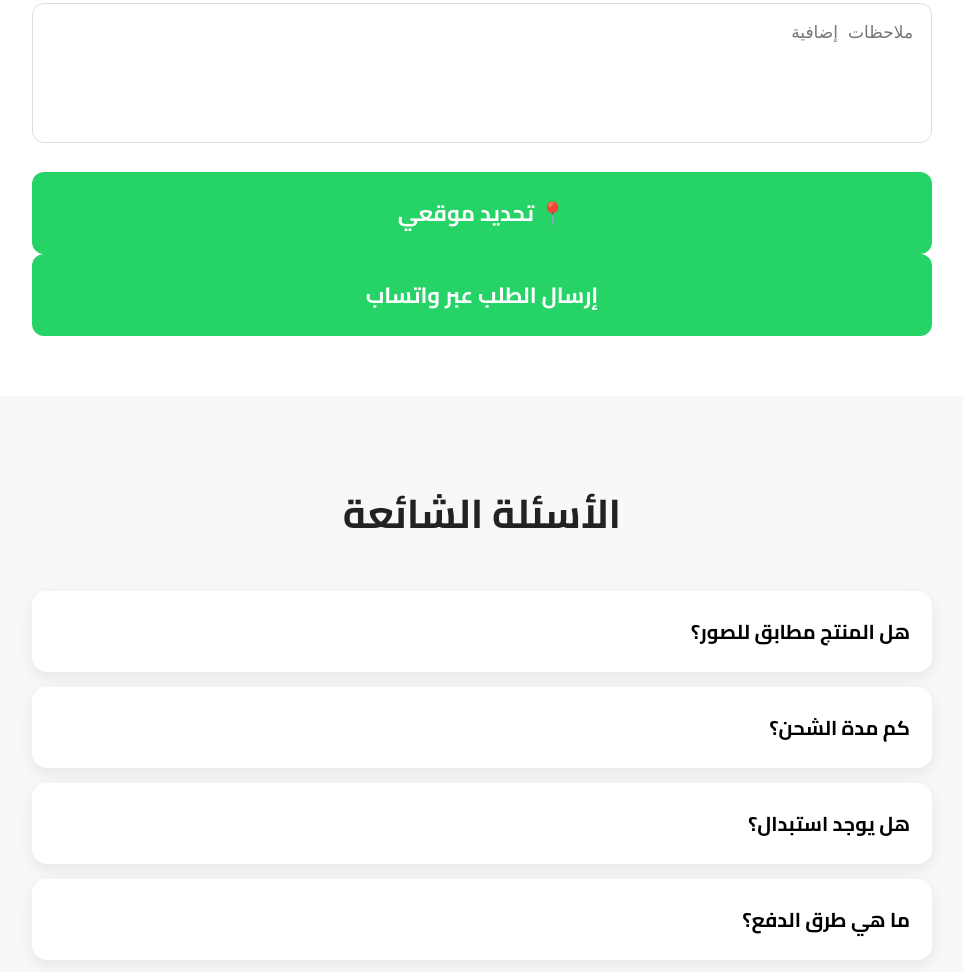
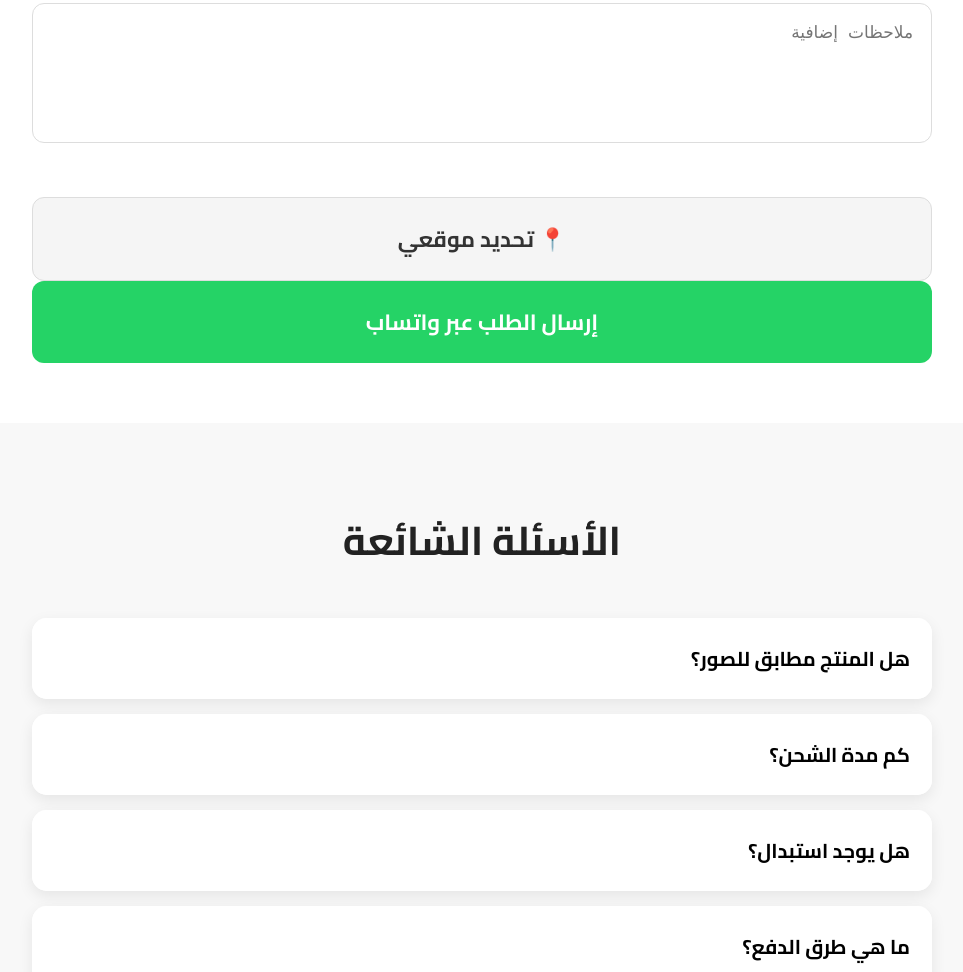
Before and after one commit to HOOD-STORE/HOOD, a plain HTML site: page index.html in a window 1280 px wide. Shown: the part 4376-5348 px from the top of the page, without its empty margins (158-1121 px from the left). Drawn offline with Linux system fonts and the light colour scheme.

Commit message:
Update style.css

```diff
--- a/style.css
+++ b/style.css
@@ -1428,3 +1428,9 @@ box-shadow:0 18px 40px rgba(0,0,0,.15);
 }
 
 }
+#getLocation{
+    margin-top:25px;
+    background:#f5f5f5;
+    color:#333;
+    border:1px solid #ddd;
+}
```
